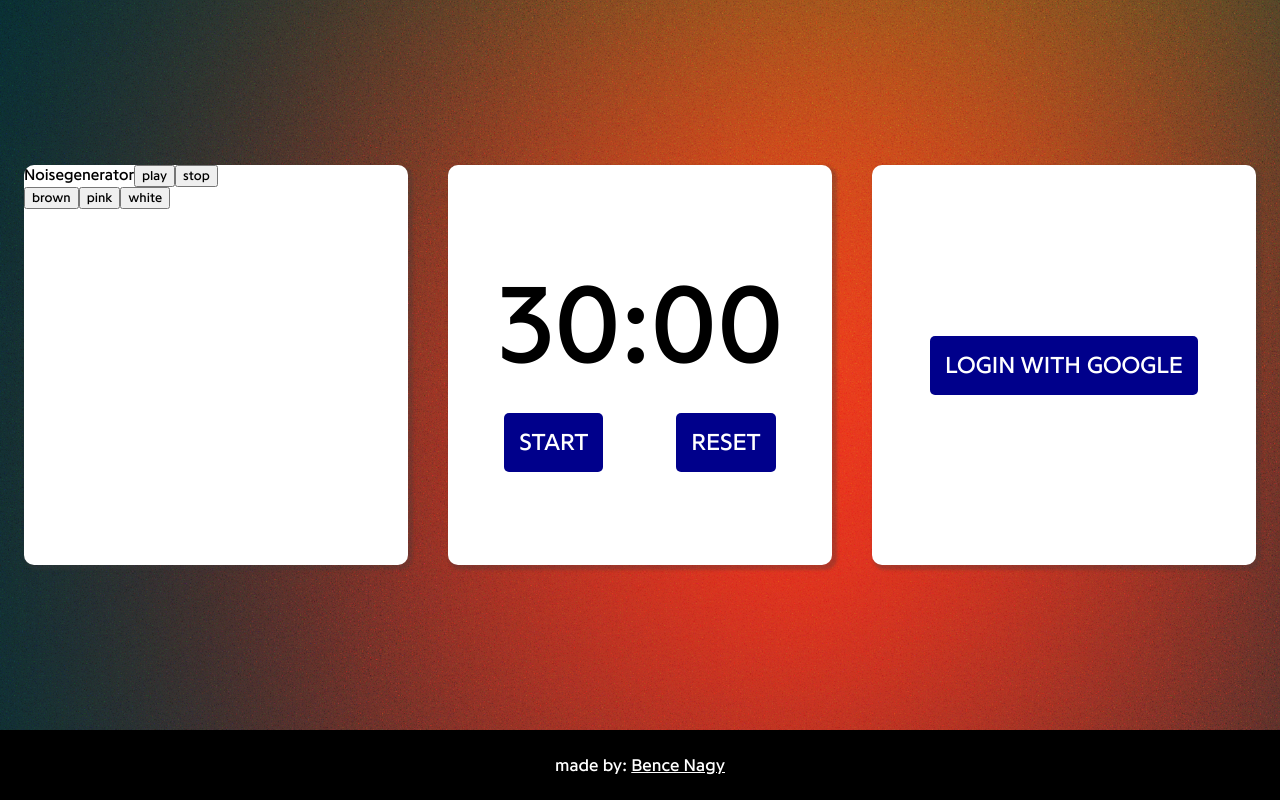
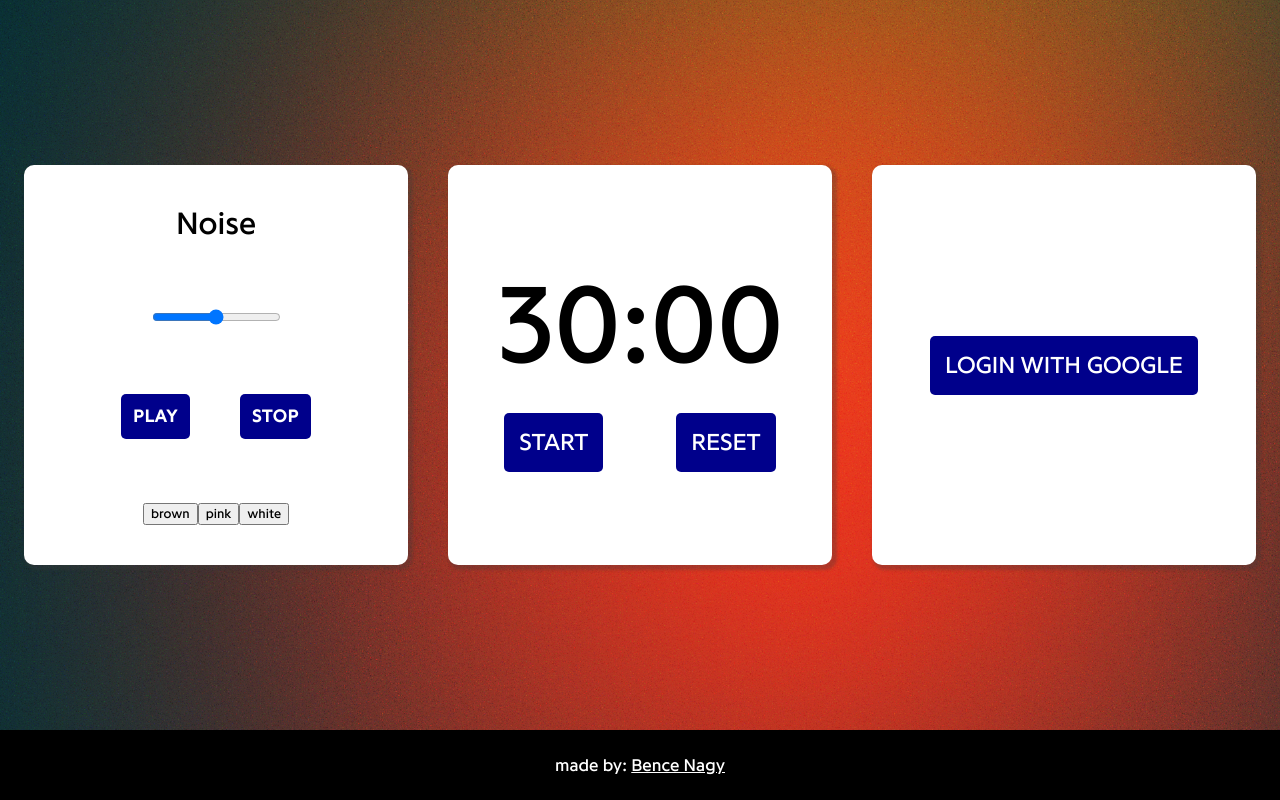
Before and after one commit to nagyb3/productivity-timer, a React (Create React App) app: page / in a window 1280 px wide. Built offline with nearby package versions, Linux system fonts and the light colour scheme; no server answers.

Commit message:
volume slider input field

```diff
--- a/src/App.css
+++ b/src/App.css
@@ -208,3 +208,33 @@ button.show-stat {
 	padding: 10px;
 	font-weight: 600;
 }
+
+p.noise {
+	font-size: 2rem;
+	width: fit-content;
+	margin: 0;
+}
+
+.noise-generator-container {
+	display: flex;
+	flex-direction: column;
+	justify-content: space-between;
+	align-items: center;
+	padding: 40px;
+}
+
+.noise-generator-container .start-stop {
+	display: flex;
+	gap: 50px;
+}
+
+.noise-generator-container .start-stop button {
+	padding: 12px;
+	background-color: darkblue;
+	border: 0;
+	color: white;
+	border-radius: 5px;
+	font-size: 1.1rem;
+	font-weight: 600;
+	letter-spacing: 1px;
+}
--- a/src/NoiseGenerator.jsx
+++ b/src/NoiseGenerator.jsx
@@ -4,6 +4,8 @@ import * as Tone from 'tone'
 export default function NoiseGenerator() {
 
     const [isPlaying, setIsPlaying] = React.useState(false);
+
+    const [sliderState, setSliderState] = React.useState(5);
 
     const noise = new Tone.Noise().toDestination();
     noise.type = "brown";
@@ -16,7 +18,7 @@ export default function NoiseGenerator() {
         noise.stop("+0");
     }
 
-    console.log(isPlaying);
+    // console.log(isPlaying);
 
     function handleBrown() {
         noise.type = "brown";
@@ -30,11 +32,23 @@ export default function NoiseGenerator() {
         noise.type = "pink";
     }
 
+    function handleChange(e) {
+        e.preventDefault();
+        // console.log(e.target.value);
+        setSliderState(e.target.value);
+    }
+
     return (
         <div className="noise-generator-container card">
-            Noisegenerator
-            <button onClick={handleClick}>play</button>
-            <button onClick={handleStop}>stop</button>
+            <p className="noise">Noise</p>
+            <div className="slider-container">
+                <input type="range" min="0" max="10" value={sliderState}
+                onChange={handleChange} />
+            </div>
+            <div className="start-stop">
+                <button onClick={handleClick}>PLAY</button>
+                <button onClick={handleStop}>STOP</button>
+            </div>
             <div className="choose-type">
                 <button onClick={handleBrown} className="handle-brown">brown</button>
                 <button onClick={handlePink} className="handle-pink">pink</button>
```
